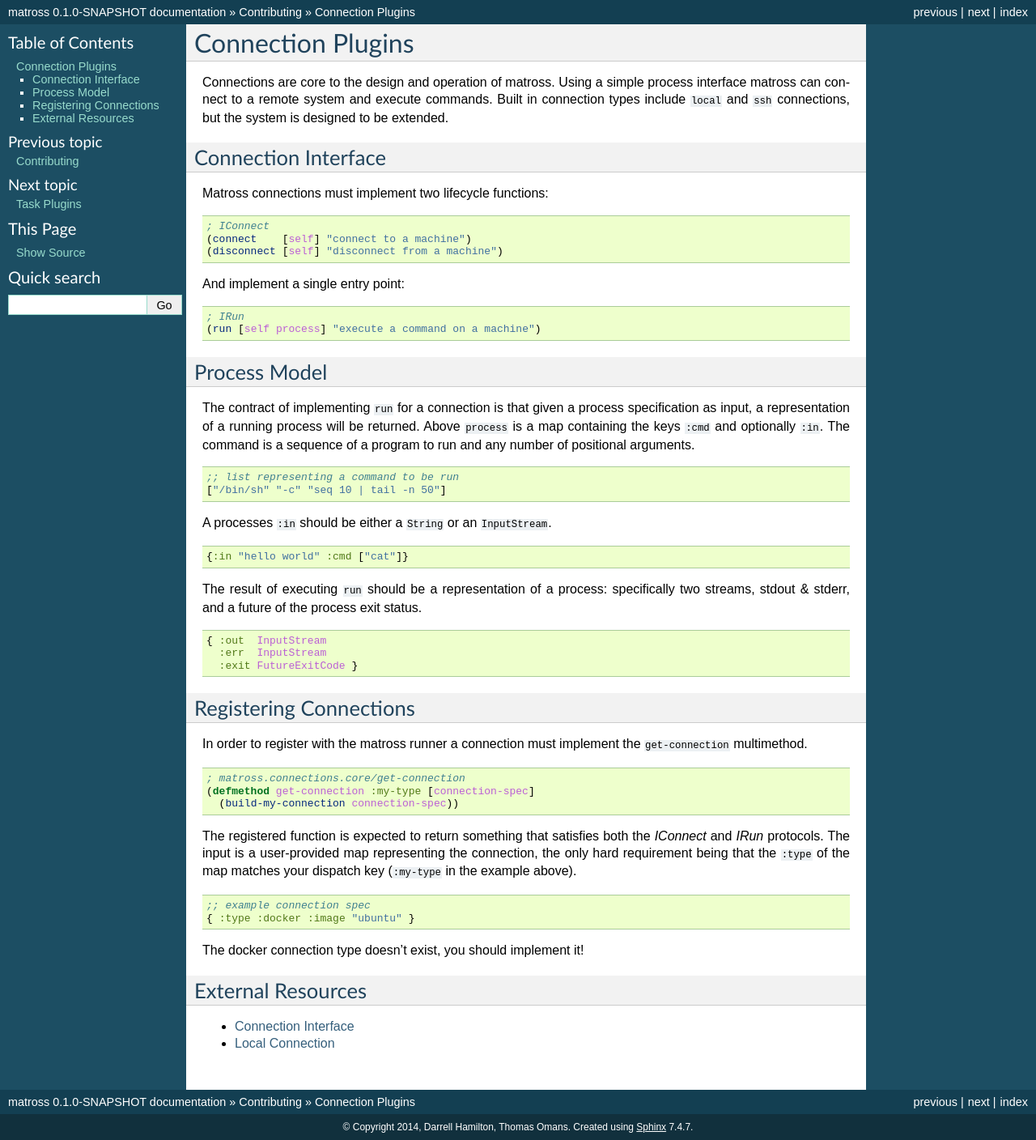
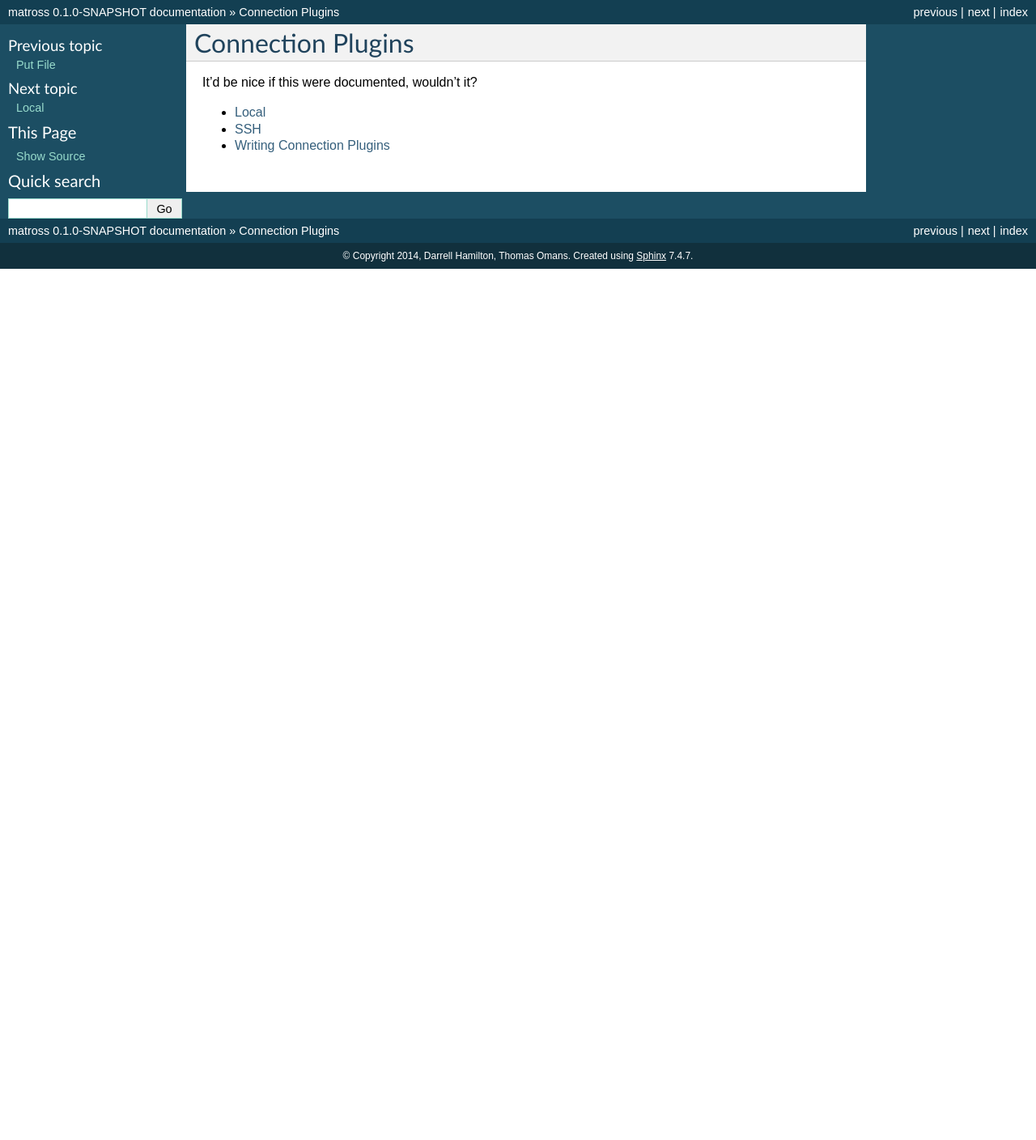
Before and after one commit to matross/matross, a Sphinx documentation site: the page built from docs/connection_plugins.rst, in a window 1280 px wide. Shown: the whole page at 81% size. Built offline with Sphinx 7.4.7, drawn with Linux system fonts in a browser that asks for light colours; after the commit the page ends 900 px from its top, so only the background shows below that.

Commit message:
more docs scaffolding :books:

```diff
--- a/docs/connection_plugins.rst
+++ b/docs/connection_plugins.rst
@@ -1,94 +1,11 @@
 Connection Plugins
 ==================
 
-Connections are core to the design and operation of matross. Using a
-simple process interface matross can connect to a remote system and
-execute commands. Built in connection types include ``local`` and
-``ssh`` connections, but the system is designed to be extended.
+It'd be nice if this were documented, wouldn't it?
 
-====================
-Connection Interface
-====================
+.. toctree::
+   :maxdepth: 1
 
-Matross connections must implement two lifecycle functions:
-
-.. code-block:: clojure
-
-   ; IConnect
-   (connect    [self] "connect to a machine")
-   (disconnect [self] "disconnect from a machine")
-
-And implement a single entry point:
-
-.. code-block:: clojure
-
-   ; IRun
-   (run [self process] "execute a command on a machine")
-
-=============
-Process Model
-=============
-
-The contract of implementing ``run`` for a connection is that given a
-process specification as input, a representation of a running process
-will be returned. Above ``process`` is a map containing the keys
-``:cmd`` and optionally ``:in``. The command is a sequence of a
-program to run and any number of positional arguments.
-
-.. code-block:: clojure
-
-   ;; list representing a command to be run
-   ["/bin/sh" "-c" "seq 10 | tail -n 50"]
-
-A processes ``:in`` should be either a ``String`` or an ``InputStream``.
-
-.. code-block:: clojure
-
-   {:in "hello world" :cmd ["cat"]}
-
-The result of executing ``run`` should be a representation of a
-process: specifically two streams, stdout & stderr, and a future of
-the process exit status.
-
-.. code-block:: clojure
-
-   { :out  InputStream
-     :err  InputStream
-     :exit FutureExitCode }
-
-=======================
-Registering Connections
-=======================
-
-In order to register with the matross runner a connection must
-implement the ``get-connection`` multimethod.
-
-.. code-block:: clojure
-
-   ; matross.connections.core/get-connection
-   (defmethod get-connection :my-type [connection-spec]
-     (build-my-connection connection-spec))
-
-The registered function is expected to return something that satisfies
-both the `IConnect` and `IRun` protocols. The input is a user-provided
-map representing the connection, the only hard requirement being that
-the ``:type`` of the map matches your dispatch key (``:my-type`` in
-the example above).
-
-.. code-block:: clojure
-
-   ;; example connection spec
-   { :type :docker :image "ubuntu" }
-
-The docker connection type doesn't exist, you should implement it!
-
-==================
-External Resources
-==================
-
-- `Connection Interface`_
-- `Local Connection`__
-
-.. _Connection Interface: https://github.com/matross/matross/blob/master/src/matross/connections/core.clj
-
-__ https://github.com/matross/matross/blob/master/plugins/matross/connections/local.clj
+   connection_plugins/local
+   connection_plugins/ssh
+   connection_plugins/writing_connection_plugins
--- /dev/null
+++ b/docs/connection_plugins/local.rst
@@ -0,0 +1,4 @@
+Local
+============
+
+These are a thing we maybe have
--- a/docs/design_goals.rst
+++ b/docs/connection_plugins/ssh.rst
@@ -1,4 +1,4 @@
-Design Goals
+SSH
 ============
 
 These are a thing we maybe have
--- /dev/null
+++ b/docs/connection_plugins/writing_connection_plugins.rst
@@ -0,0 +1,96 @@
+Writing Connection Plugins
+==========================
+
+Connections are core to the design and operation of matross. Using a
+simple process interface matross can connect to a remote system and
+execute commands. Built in connection types include ``local`` and
+``ssh`` connections, but the system is designed to be extended.
+
+====================
+Connection Interface
+====================
+
+Matross connections must implement two lifecycle functions:
+
+.. code-block:: clojure
+
+   ; IConnect
+   (connect    [self] "connect to a machine")
+   (disconnect [self] "disconnect from a machine")
+
+And implement a single entry point:
+
+.. code-block:: clojure
+
+   ; IRun
+   (run [self process] "execute a command on a machine")
+
+=============
+Process Model
+=============
+
+The contract of implementing ``run`` for a connection is that given a
+process specification as input, a representation of a running process
+will be returned. Above ``process`` is a map containing the keys
+``:cmd`` and optionally ``:in``. The command is a sequence of a
+program to run and any number of positional arguments.
+
+.. code-block:: clojure
+
+   ;; list representing a command to be run
+   ["/bin/sh" "-c" "seq 10 | tail -n 50"]
+
+A processes ``:in`` should be either a ``String`` or an ``InputStream``.
+
+.. code-block:: clojure
+
+   {:in "hello world" :cmd ["cat"]}
+
+The result of executing ``run`` should be a representation of a
+process: specifically two streams, stdout & stderr, and a future of
+the process exit status.
+
+.. code-block:: clojure
+
+   { :out  InputStream
+     :err  InputStream
+     :exit FutureExitCode }
+
+=======================
+Registering Connections
+=======================
+
+In order to register with the matross runner a connection must
+implement the ``get-connection`` multimethod.
+
+.. code-block:: clojure
+
+   ; matross.connections.core/get-connection
+   (defmethod get-connection :my-type [connection-spec]
+     (build-my-connection connection-spec))
+
+The registered function is expected to return something that satisfies
+both the `IConnect` and `IRun` protocols. The input is a user-provided
+map representing the connection, the only hard requirement being that
+the ``:type`` of the map matches your dispatch key (``:my-type`` in
+the example above).
+
+.. code-block:: clojure
+
+   ;; example connection spec
+   { :type :docker :image "ubuntu" }
+
+The docker connection type doesn't exist, you should implement it!
+
+==================
+External Resources
+==================
+
+Check out the source code for futher information.
+
+- `Connection Interface`_
+- `Local Connection`__
+
+.. _Connection Interface: https://github.com/matross/matross/blob/master/src/matross/connections/core.clj
+
+__ https://github.com/matross/matross/blob/master/plugins/matross/connections/local.clj
--- a/docs/contributing.rst
+++ b/docs/contributing.rst
@@ -26,5 +26,5 @@ Matross is designed to be extended.
 .. toctree::
    :maxdepth: 1
 
-   connection_plugins
-   task_plugins
+   connection_plugins/writing_connection_plugins
+   task_plugins/writing_task_plugins
--- /dev/null
+++ b/docs/design.rst
@@ -0,0 +1,4 @@
+Design
+======
+
+These are a thing we maybe have
--- a/docs/index.rst
+++ b/docs/index.rst
@@ -9,6 +9,7 @@ remote process gun
    :maxdepth: 1
 
    getting_started
-   design_goals
+   design
    contributing
    task_plugins
+   connection_plugins
--- /dev/null
+++ b/docs/task_plugins/writing_task_plugins.rst
@@ -0,0 +1,17 @@
+Writing Task Plugins
+====================
+
+How does this even work
+
+==================
+External Resources
+==================
+
+Check out the source code for futher information.
+
+- `Task Interface`_
+- `Command Task`__
+
+.. _Task Interface: https://github.com/matross/matross/blob/master/src/matross/tasks/core.clj
+
+__ https://github.com/matross/matross/blob/master/plugins/matross/tasks/command.clj
```
Also changed, not shown: docs/task_plugins.rst (+1 -12 lines).
